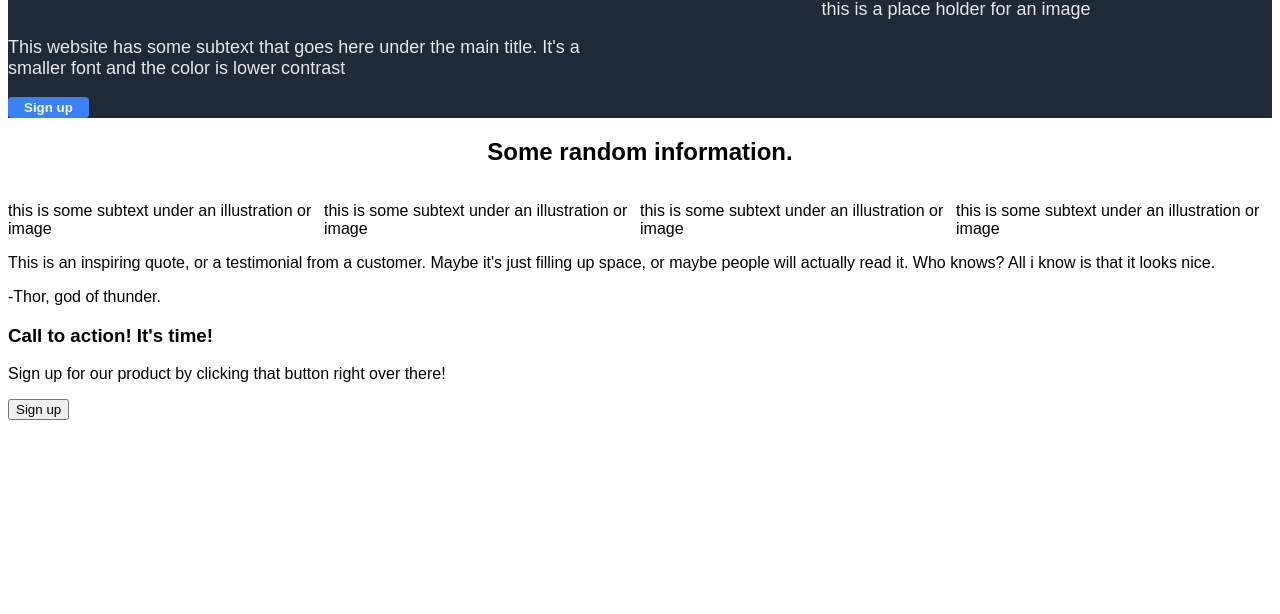
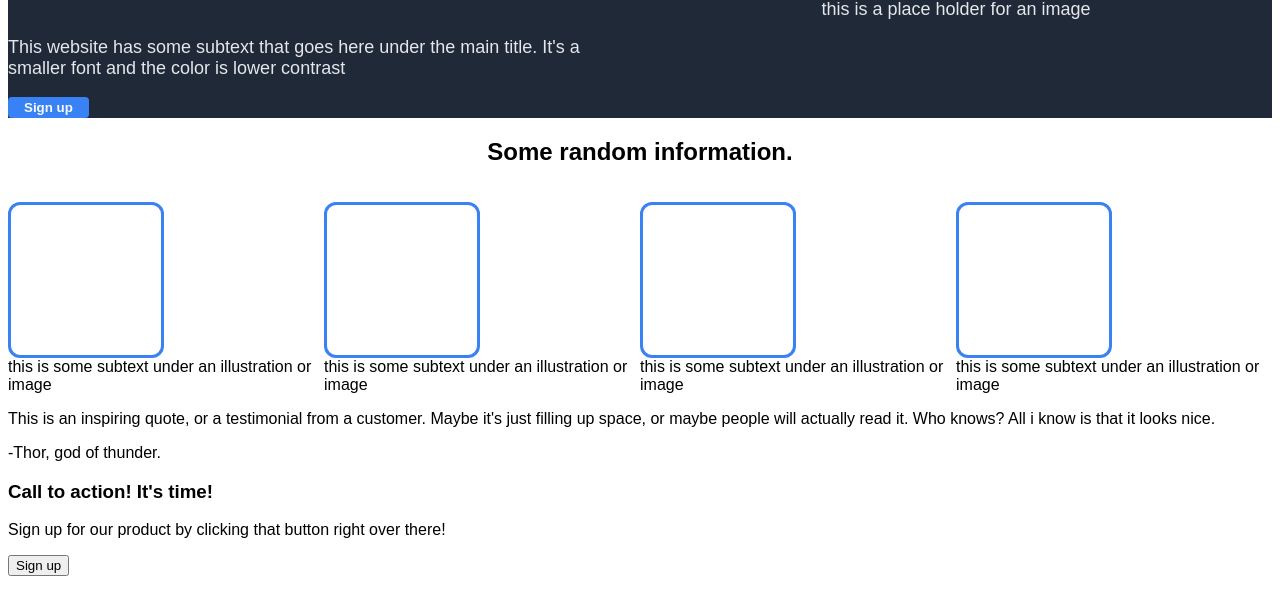
Before and after one commit to benijaichenco/landing_page, a plain HTML site: page index.html in a window 1280 px wide. Shown: the part 184-798 px from the top of the page. Drawn offline with Linux system fonts and the light colour scheme.

Commit message:
style '.section-two .box'

```diff
--- a/style.css
+++ b/style.css
@@ -79,3 +79,10 @@ a {
 .section-two .boxes {
     display: flex;
 }
+
+.section-two .box {
+    height: 150px;
+    width: 150px;
+    border: solid #3882f6;
+    border-radius: 12px;
+}
```
